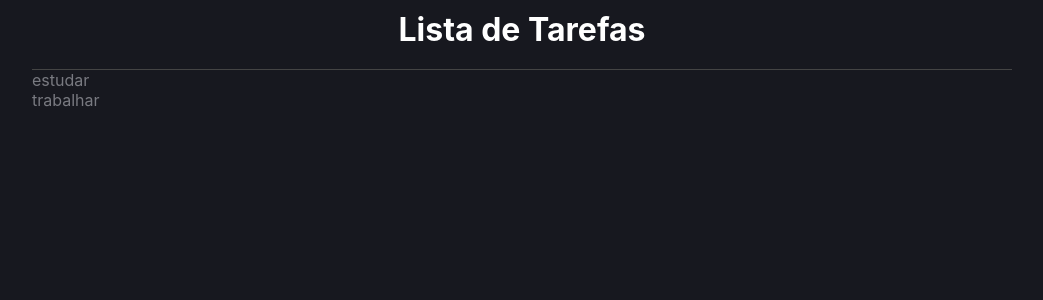
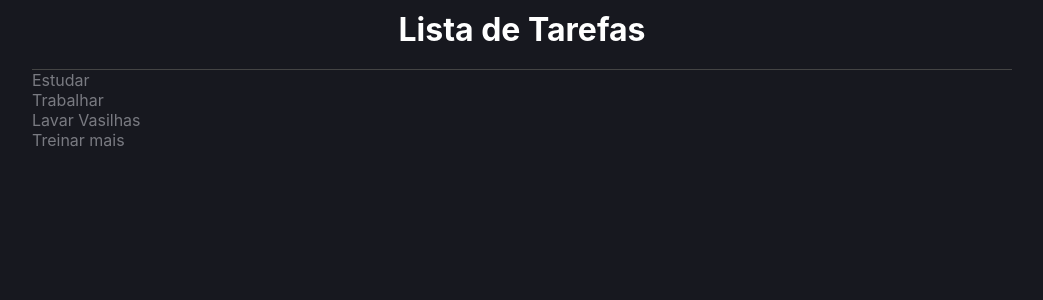
Before and after one commit to Eduardodiniz05/task-list, a React (Create React App) app: page / in a window 1280 px wide. Shown: the top 300 px of the page, without its empty margins (118-1161 px from the left). Built offline with nearby package versions, Linux system fonts and the light colour scheme.

Commit message:
feito algumas adições no array

```diff
--- a/src/App.tsx
+++ b/src/App.tsx
@@ -4,8 +4,10 @@ import {Item} from './types/Files';
 
 const App = () => {
   const [list, setList] = useState<Item[]>([
-    {id: 1, name: 'estudar', done: false},
-    {id: 2, name: 'trabalhar', done: false},
+    {id: 1, name: 'Estudar', done: false},
+    {id: 2, name: 'Trabalhar', done: false},
+    {id: 3, name: 'Lavar Vasilhas', done: false},
+    {id: 4, name: 'Treinar mais', done: false},
   ]);
     return (
       <C.Container>
```
